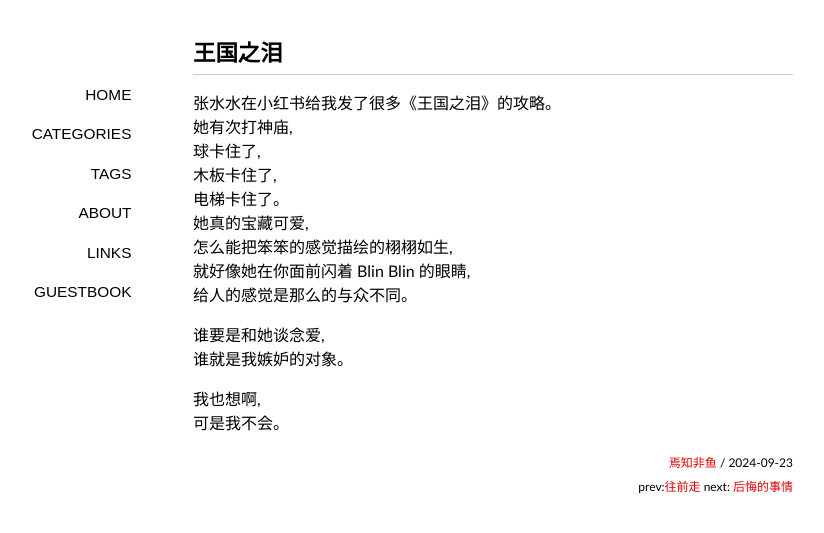
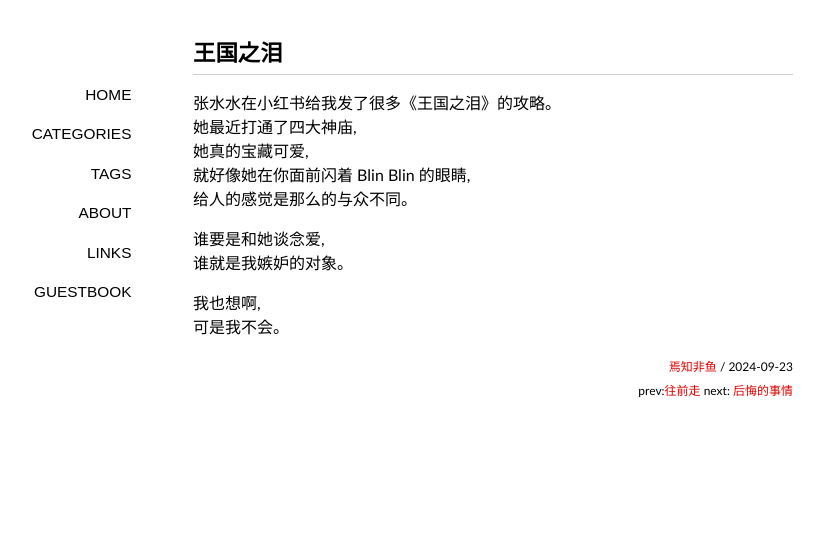
Before and after one commit to ohmyfish/ohmyfish.github.io, a Jekyll site: the page built from _posts/2024-09-23-王国之泪.md, in a window 1280 px wide. Shown: the top 533 px of the page, without its empty margins (147-971 px from the left). Built offline with Jekyll 4.4.1, drawn with Linux system fonts in a browser that asks for light colours; some web fonts are replaced; comment, search, counter and statistics services are not loaded.

Commit message:
默写旧时光

```diff
--- a/_posts/2024-09-23-王国之泪.md
+++ b/_posts/2024-09-23-王国之泪.md
@@ -5,12 +5,8 @@ categories: [默写旧时光]
 tags: [旧时光]
 ---
 张水水在小红书给我发了很多《王国之泪》的攻略。
-她有次打神庙,
-球卡住了,
-木板卡住了,
-电梯卡住了。
+她最近打通了四大神庙,
 她真的宝藏可爱,
-怎么能把笨笨的感觉描绘的栩栩如生,
 就好像她在你面前闪着 Blin Blin 的眼睛,
 给人的感觉是那么的与众不同。
 
```
